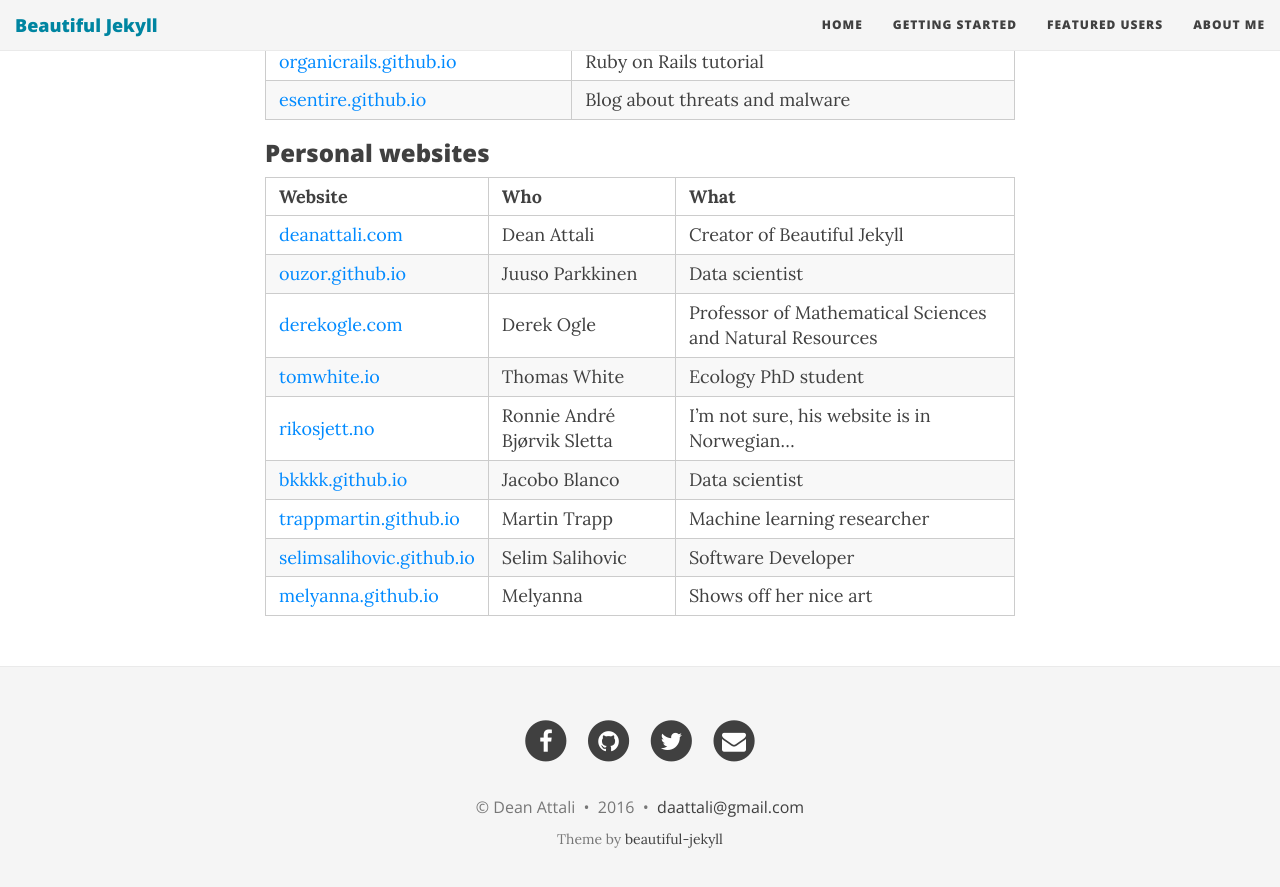
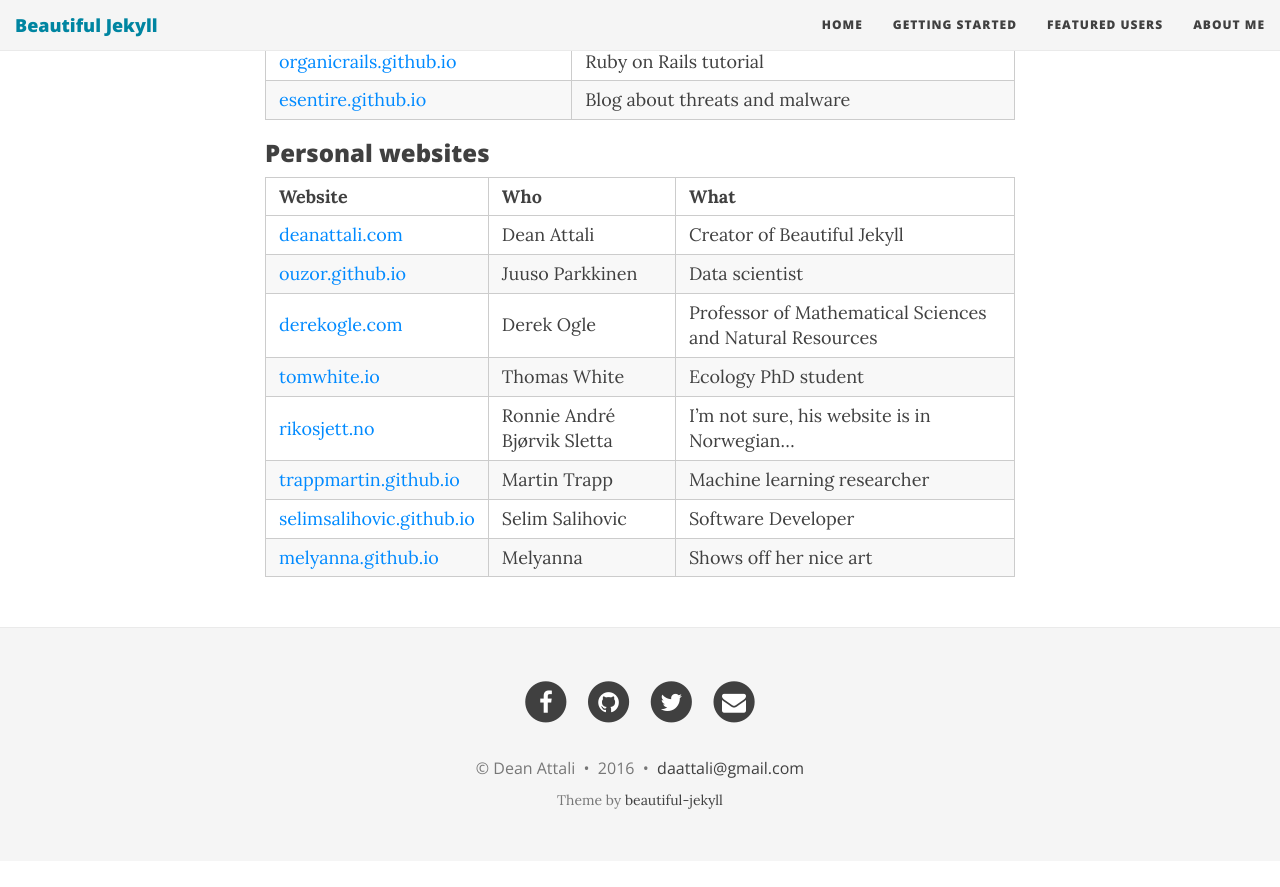
Before and after one commit to sermons/sermons.github.io, a Jekyll site: the page built from featured-users.md, in a window 1280 px wide and 900 px high, scrolled down 736 px. Shown: the top 887 px of the window. Built offline with Jekyll 4.4.1, drawn with Linux system fonts in a browser that asks for light colours; nearby versions of some CDN libraries; after the commit the page ends 1597 px from its top, so only the background shows below that.

Commit message:
remove bkkkk from features users

```diff
--- a/featured-users.md
+++ b/featured-users.md
@@ -29,7 +29,6 @@
 | [derekogle.com](http://derekogle.com/) | Derek Ogle | Professor of Mathematical Sciences and Natural Resources |
 | [tomwhite.io](http://tomwhite.io) | Thomas White | Ecology PhD student |
 | [rikosjett.no](http://rikosjett.no) | Ronnie André Bjørvik Sletta | I'm not sure, his website is in Norwegian... |
-| [bkkkk.github.io](http://bkkkk.github.io) | Jacobo Blanco | Data scientist |
 | [trappmartin.github.io](http://trappmartin.github.io) | Martin Trapp | Machine learning researcher |
 | [selimsalihovic.github.io](http://selimsalihovic.github.io) | Selim Salihovic | Software Developer |
 | [melyanna.github.io](http://melyanna.github.io/) | Melyanna | Shows off her nice art |
```
